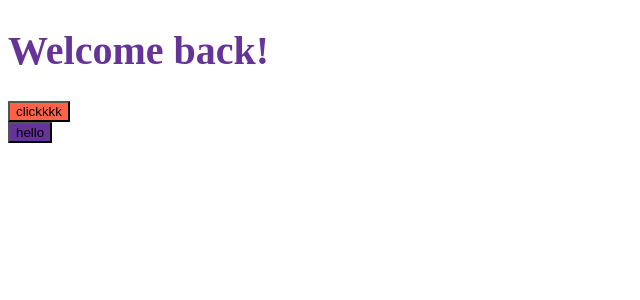
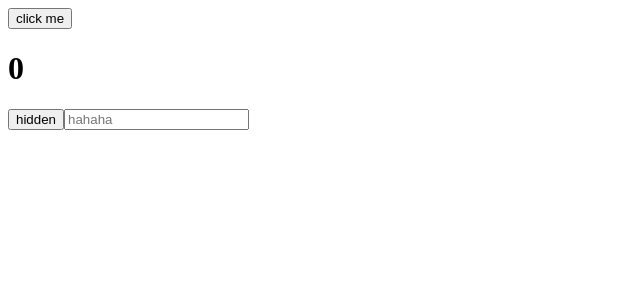
Before and after one commit to aajju/react-for-begin, a React (Create React App) app: page / in a window 1280 px wide. Shown: the top 300 px of the page, without its empty margins (0-640 px from the left). Built offline with nearby package versions, Linux system fonts and the light colour scheme.

Commit message:
react useEffect

```diff
--- a/src/App.js
+++ b/src/App.js
@@ -1,12 +1,51 @@
-import Button from "./Button";
-import styles from "./App.module.css";
+import { useEffect, useState } from "react";
+
+// function Btn() {
+//   return <button>outside btn</button>;
+// }
 
 function App() {
+  console.log("i run everytime");
+  const [count, setCount] = useState(0);
+  const onCountClick = () => {
+    setCount((current) => current + 1);
+  };
+
+  const [hidden, setHidden] = useState(false);
+  const onHiddenClick = () => setHidden((current) => !current);
+
+  const [inputText, setInputText] = useState("");
+  const onChange = (event) => {
+    setInputText(event.target.value);
+  };
+  // console.log(hidden);
+
+  useEffect(() => {
+    if (inputText.length > 5) {
+      console.log("i run only input changes over 5 letter");
+    }
+  }, [inputText]);
+
+  useEffect(() => {
+    console.log("i run only count changes");
+  }, [count]);
+
+  useEffect(() => {
+    console.log("i run only one.. first time");
+  }, []);
+
   return (
     <div>
-      <h1 className={styles.title}>Welcome back!</h1>
-      <Button text={"clickkkk"} />
-      <button className={styles.btn}>hello</button>
+      <button onClick={onCountClick}>click me</button>
+      <h1>{count}</h1>
+      <button onClick={onHiddenClick}>{hidden ? "show" : "hidden"}</button>
+      <input
+        onChange={onChange}
+        type="text"
+        placeholder="hahaha"
+        value={inputText}
+      />
+      {/* <Btn /> */}
     </div>
   );
 }
--- a/src/App.module.css
+++ b/src/App.module.css
@@ -1,8 +1,8 @@
-.btn {
+/* .btn {
   background-color: rebeccapurple;
 }
 
 .title {
   color: rebeccapurple;
   font-size: 40px;
-}
+} */
--- a/src/Button.js
+++ b/src/Button.js
@@ -1,17 +1,37 @@
-import PropTypes from "prop-types";
-import styles from "./Button.module.css";
+/*
+app.js code
 
-Button.propTypes = {
-  text: PropTypes.string.isRequired,
-};
 
-function Button({ text }) {
+import Button from "./Button";
+import styles from "./App.module.css";
+
+function App() {
   return (
     <div>
-      <button className={styles.btn}>{text}</button>
-      {/* <button className={styles.btn}>click2</button> */}
+      <h1 className={styles.title}>Welcome back!</h1>
+      <Button text={"clickkkk"} />
+      <button className={styles.btn}>hello</button>
     </div>
   );
 }
 
-export default Button;
+export default App;
+*/
+
+// import PropTypes from "prop-types";
+// import styles from "./Button.module.css";
+
+// Button.propTypes = {
+//   text: PropTypes.string.isRequired,
+// };
+
+// function Button({ text }) {
+//   return (
+//     <div>
+//       <button className={styles.btn}>{text}</button>
+//       {/* <button className={styles.btn}>click2</button> */}
+//     </div>
+//   );
+// }
+
+// export default Button;
--- a/src/Button.module.css
+++ b/src/Button.module.css
@@ -1,3 +1,3 @@
-.btn {
+/* .btn {
   background-color: tomato;
-}
+} */
```
